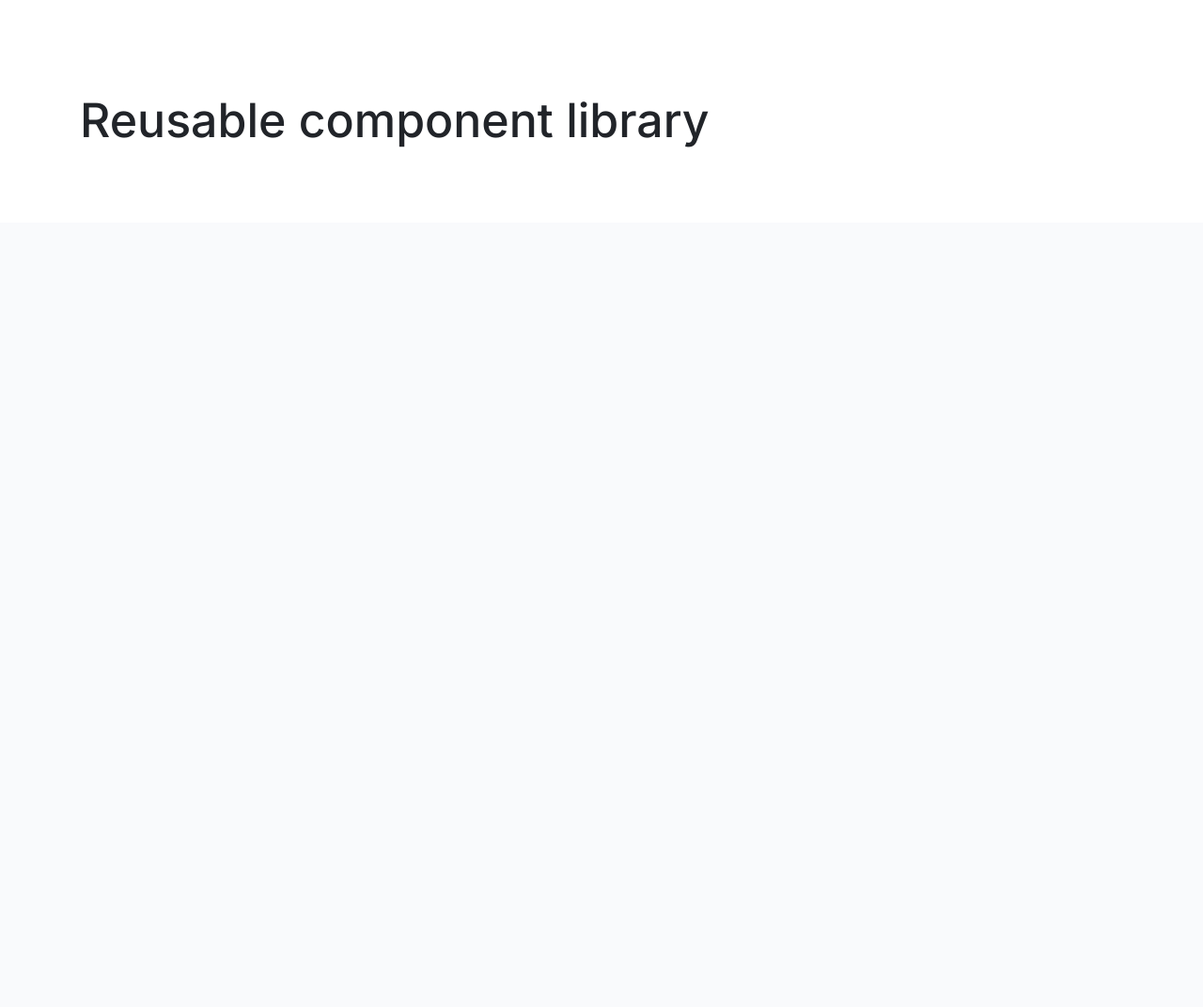
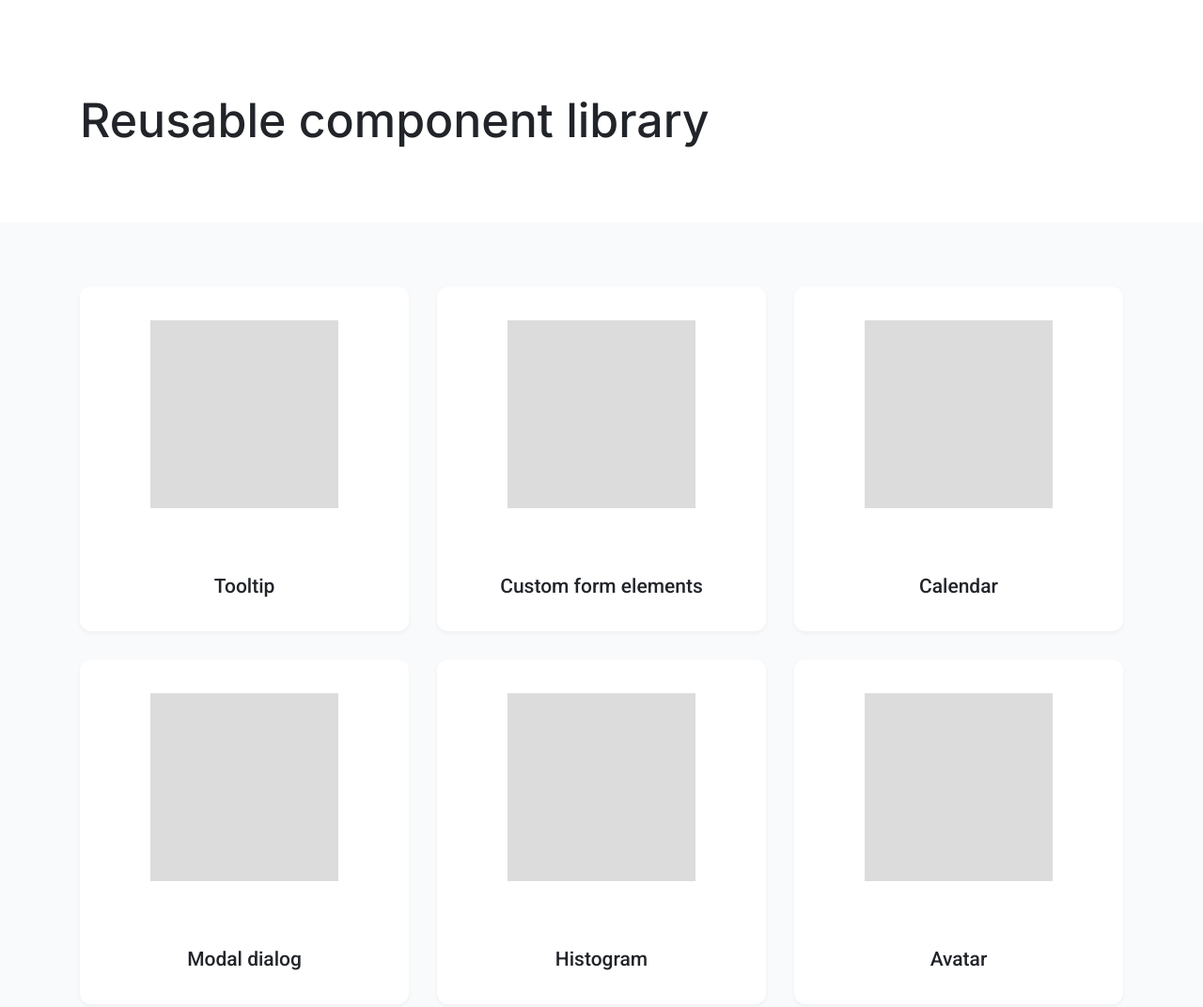
Before and after one commit to js-tasks-ru/htmlcss-20220317_dasha6, a website: page index.html in a window 1280 px wide. Shown: the top 1072 px of the page at 94% size. Drawn offline with Linux system fonts and the light colour scheme.

Commit message:
add card component

```diff
--- a/assets/css/main.css
+++ b/assets/css/main.css
@@ -6,6 +6,7 @@
 @import '../../components/preview/preview.css';
 @import '../../components/footer/footer.css';
 @import '../../components/container/container.css';
+@import '../../components/card/card.css';
 
 :root {
     --white: #ffffff;
@@ -24,9 +25,10 @@
     --grey-4: #495057;
     --grey-gradient-1: #E2E6E8;
     --grey-gradient-2: #F3F5F5;
-    --grey-gradient-3: #E3E7EA
+    --grey-gradient-3: #E3E7EA;
     --grey-blue: #90A0B7;
 
+    --grey-alpha: rgba(33, 36, 41, 0.05);
 
     --error: var(--red);
     --success: var(--blue);
--- /dev/null
+++ b/components/card/card.css
@@ -0,0 +1,26 @@
+.card {
+    width: 350px;
+    height: 367px;
+    background: var(--white);
+    box-shadow: 0px 2px 4px var(--grey-alpha);
+    border-radius: 12px;
+    display: flex;
+    flex-direction: column;
+    justify-content: space-around;
+    align-items: center;
+}
+
+.card__content {
+    width: 200px;
+    height: 200px;
+    background-color: gainsboro;
+}
+
+.card__caption {
+    font-family: Roboto, sans-serif;
+    font-style: normal;
+    font-weight: 500;
+    font-size: 21px;
+    line-height: 25px;
+    color: var(--black);
+}
--- a/components/preview/preview.css
+++ b/components/preview/preview.css
@@ -2,3 +2,10 @@
     height: 1036px;
     background-color: var(--grey-1);
 }
+
+.prewiew__inner {
+    padding-top: 68px;
+    display: flex;
+    gap: 30px;
+    flex-wrap: wrap;
+}
--- a/index.html
+++ b/index.html
@@ -12,7 +12,34 @@
                 </div>
             </header>
             <main class="preview">
-                <div class="container"></div>
+                <div class="container">
+                    <div class="prewiew__inner">
+                        <div class="card">
+                            <div class="card__content"></div>
+                            <div class="card__caption">Tooltip</div>
+                        </div>
+                        <div class="card">
+                            <div class="card__content"></div>
+                            <div class="card__caption">Custom form elements</div>
+                        </div>
+                        <div class="card">
+                            <div class="card__content"></div>
+                            <div class="card__caption">Calendar</div>
+                        </div>
+                        <div class="card">
+                            <div class="card__content"></div>
+                            <div class="card__caption">Modal dialog</div>
+                        </div>
+                        <div class="card">
+                            <div class="card__content"></div>
+                            <div class="card__caption">Histogram</div>
+                        </div>
+                        <div class="card">
+                            <div class="card__content"></div>
+                            <div class="card__caption">Avatar</div>
+                        </div>
+                    </div>
+                </div>
             </main>
             <footer class="footer">
                 <p class="footer__title">About</p>
```
